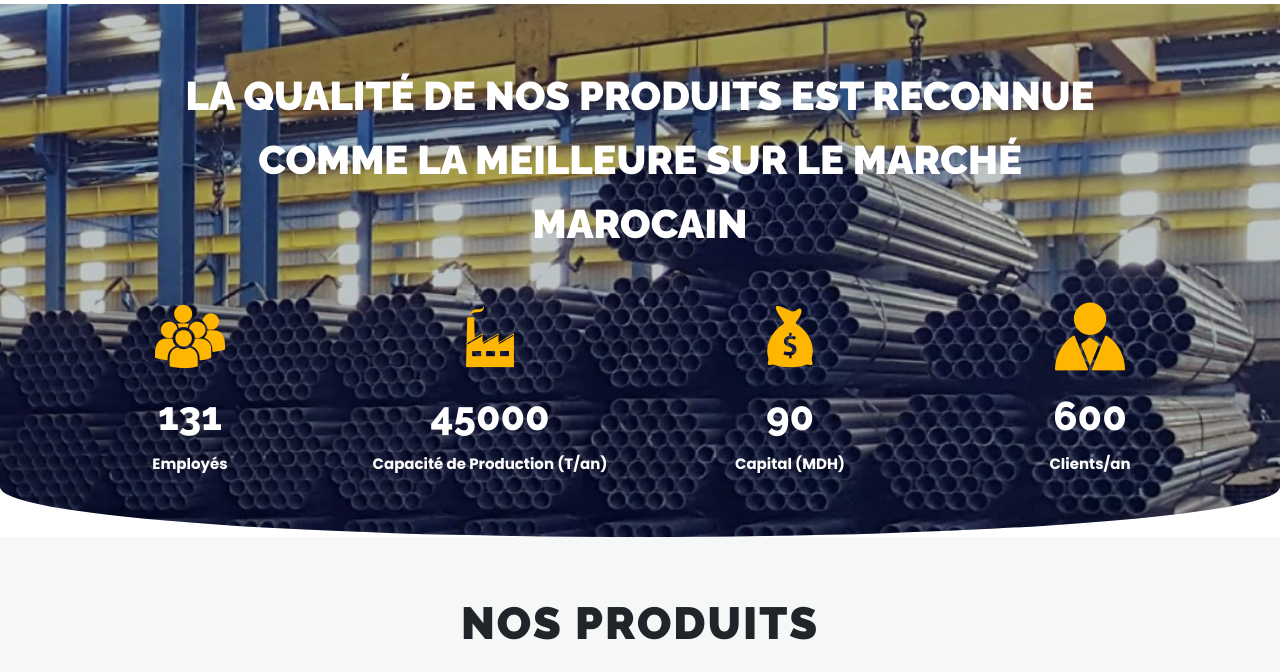
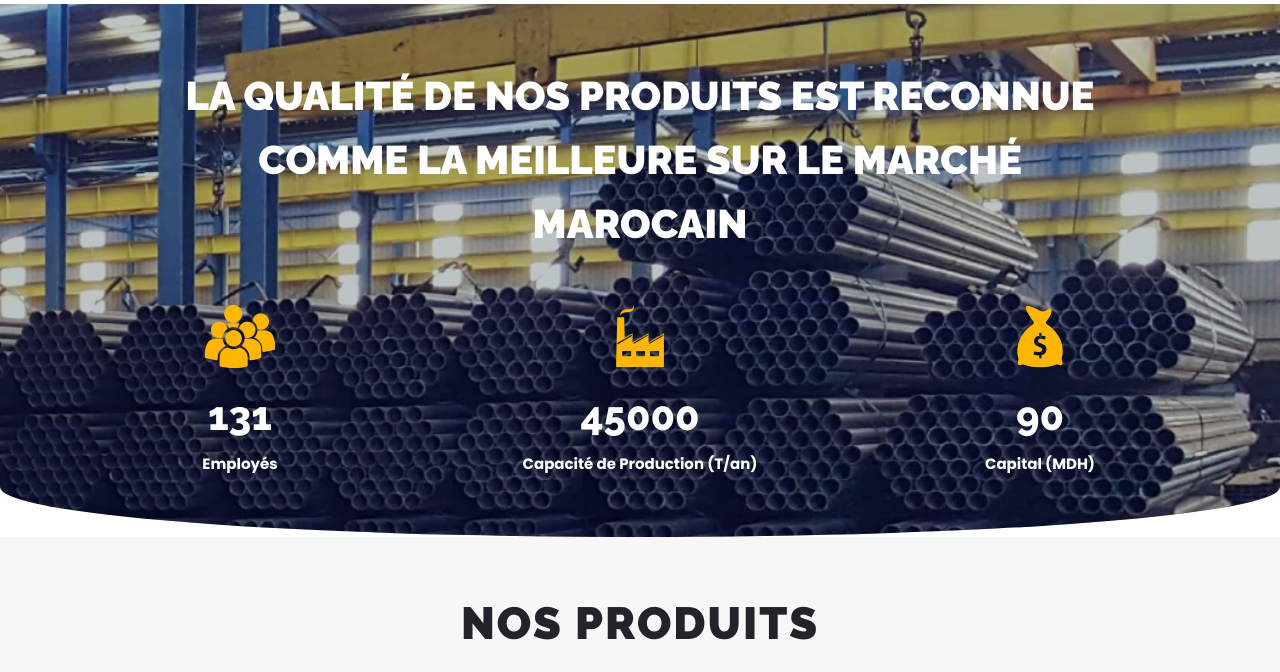
Before and after one commit to tiecoders/comaprom, a PHP site: page / in a window 1280 px wide. Shown: the part 1478-2150 px from the top of the page. Run offline with PHP 8.4, Linux system fonts and the light colour scheme; data that the repository does not hold is empty.

Commit message:
fix/remove-clients-panel

```diff
--- a/index.php
+++ b/index.php
@@ -297,7 +297,7 @@ require_once "send_mail.php";
                 <h2> La qualité de nos produits est reconnue comme la meilleure sur le marché marocain</h2>
             </div>
 
-            <div class="col-lg-3 col-md-6">
+            <div class="col-lg-4 col-md-8">
                 <div class="item text-center mb-md50">
                     <span class="icon"><i class="icofont-users-social"></i></span>
                     <h2 class="count">131</h2>
@@ -305,7 +305,7 @@ require_once "send_mail.php";
                 </div>
             </div>
 
-            <div class="col-lg-3 col-md-6">
+            <div class="col-lg-4 col-md-8">
                 <div class="item text-center mb-md50">
                     <span class="icon"><i class="icofont-industries-5"></i></span>
                     <h2 class="count">45000</h2>
@@ -313,22 +313,13 @@ require_once "send_mail.php";
                 </div>
             </div>
 
-            <div class="col-lg-3 col-md-6">
+            <div class="col-lg-4 col-md-8">
                 <div class="item text-center mb-sm50">
                     <span class="icon"><i class="icofont-money-bag"></i></span>
                     <h2 class="count">90</h2>
                     <p>Capital (MDH)</p>
                 </div>
             </div>
-
-            <div class="col-lg-3 col-md-6">
-                <div class="item text-center">
-                    <span class="icon"><i class="icofont-user-suited"></i></span>
-                    <h2 class="count">600</h2>
-                    <p>Clients/an</p>
-                </div>
-            </div>
-
         </div>
     </div>
 </section>
```
